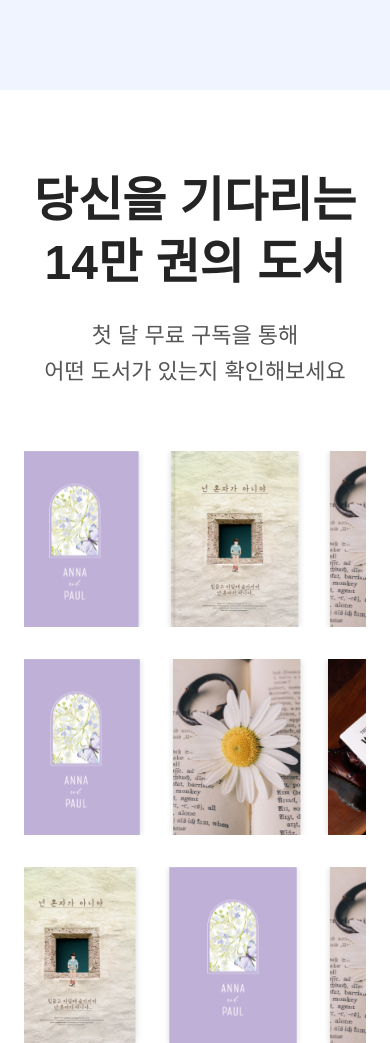
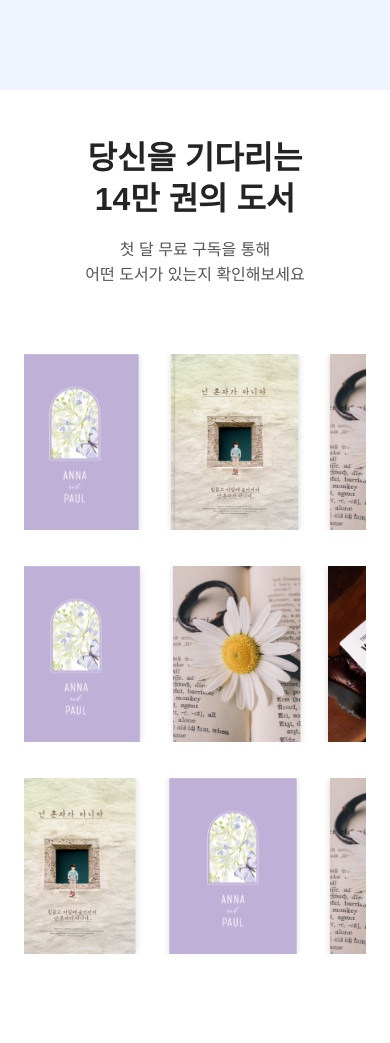
Before and after one commit to sena-22/millie-clone, a plain HTML site: page index.html in a window 390 px wide. Shown: the part 640-1683 px from the top of the page. Drawn offline with Linux system fonts and the light colour scheme; a web font is replaced by a local one.

Commit message:
:sparkles: Feat: manybook-section 미디어쿼리 적용
Resolve: #5

```diff
--- a/styles/manybook.css
+++ b/styles/manybook.css
@@ -34,25 +34,46 @@
 
 .bookslide-wrap .slide {
   width: 100%;
-  height: 500px;
+  height: 31.25rem;
 }
 
 .bookslide-wrap .slide01 {
-  margin: -180px 0 0;
+  margin: -11rem 0 0;
   background: url('/images/manybook/01.png') 0/2500px repeat-x;
   animation: slideLeft 100s linear infinite;
 }
 
 .bookslide-wrap .slide02 {
-  margin: -292px 0;
+  margin: -18rem 0;
   background: url('/images/manybook/02.png') 0/2500px repeat-x;
   animation: slideRight 100s linear infinite;
 }
 
 .bookslide-wrap .slide03 {
-  margin: 0 0 -160px;
+  margin: 0 0 -10rem;
   background: url('/images/manybook/03.png') 0/2500px repeat-x;
   animation: slideLeft 100s linear infinite;
+}
+
+@media (max-width: 52rem) {
+  .manybook-section .section-wrap {
+    padding: 3rem 1.5rem;
+  }
+  .manybook-section .text-wrap {
+    margin-bottom: 2.5rem;
+  }
+  .manybook-section .text-wrap h2 {
+    font-size: 2rem;
+  }
+  .manybook-section .text-wrap p {
+    font-size: 1rem;
+  }
+}
+
+@media (max-width: 45rem) {
+  .manybook-section .text-wrap h2 {
+    margin-bottom: 1rem;
+  }
 }
 
 @keyframes slideLeft {
```
